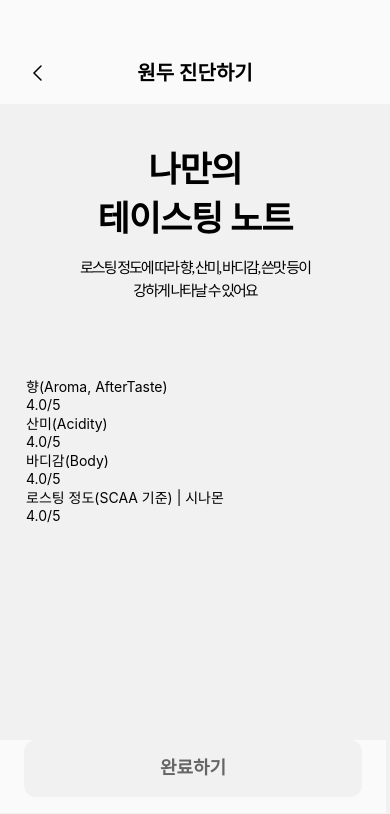
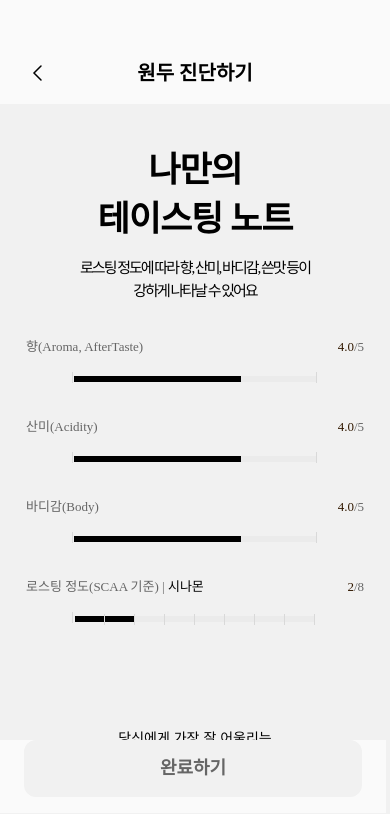
Before and after one commit to Caffeine-Drop/Web, a React Native app in the folder CaffeineDrop/: screen /EventPage06 in a window 390 px wide. Shown: the top 814 px of the page. Built offline with nearby package versions, Linux system fonts and the light colour scheme.

Commit message:
feat: 막대그래프 개선

```diff
--- a/CaffeineDrop/pages/eventPages/eventPage06.js
+++ b/CaffeineDrop/pages/eventPages/eventPage06.js
@@ -66,47 +66,115 @@ export default function EventPage06({ navigation }) {
                         <ResultInnerBox>
                             <ResultName>
                                 <ResultText>향(Aroma, AfterTaste)</ResultText>
-                                <ResultScore>4.0/5</ResultScore>
+                                <ResultScore>
+                                    4.0
+                                    <Text style={{ color: "#666666" }}>/5</Text>
+                                </ResultScore>
                             </ResultName>
                             <ResultChartSpace>
-                                <ResultGrey></ResultGrey>
-                                <ResultBrown></ResultBrown>
+                                <ResultChart>
+                                    <LeftLine />
+                                    <ResultBrown></ResultBrown>
+                                    <ResultGrey></ResultGrey>
+                                    <RightLine />
+                                </ResultChart>
                             </ResultChartSpace>
                         </ResultInnerBox>
 
                         <ResultInnerBox>
                             <ResultName>
                                 <ResultText>산미(Acidity)</ResultText>
-                                <ResultScore>4.0/5</ResultScore>
+                                <ResultScore>
+                                    4.0
+                                    <Text style={{ color: "#666666" }}>/5</Text>
+                                </ResultScore>
                             </ResultName>
+
                             <ResultChartSpace>
-                                <ResultGrey></ResultGrey>
-                                <ResultBrown></ResultBrown>
+                                <ResultChart>
+                                    <LeftLine />
+                                    <ResultBrown></ResultBrown>
+                                    <ResultGrey></ResultGrey>
+                                    <RightLine />
+                                </ResultChart>
                             </ResultChartSpace>
                         </ResultInnerBox>
 
                         <ResultInnerBox>
                             <ResultName>
                                 <ResultText>바디감(Body)</ResultText>
-                                <ResultScore>4.0/5</ResultScore>
+                                <ResultScore>
+                                    4.0
+                                    <Text style={{ color: "#666666" }}>/5</Text>
+                                </ResultScore>
                             </ResultName>
                             <ResultChartSpace>
-                                <ResultGrey></ResultGrey>
-                                <ResultBrown></ResultBrown>
+                                <ResultChart>
+                                    <LeftLine />
+                                    <ResultBrown></ResultBrown>
+                                    <ResultGrey></ResultGrey>
+                                    <RightLine />
+                                </ResultChart>
                             </ResultChartSpace>
                         </ResultInnerBox>
 
                         <ResultInnerBox>
                             <ResultName>
-                                <ResultText>로스팅 정도(SCAA 기준) | 시나몬</ResultText>
-                                <ResultScore>4.0/5</ResultScore>
+                                <ResultText>
+                                    로스팅 정도(SCAA 기준) |<Text style={{ color: "#000000" }}> 시나몬</Text>
+                                </ResultText>
+                                <ResultScore>
+                                    2<Text style={{ color: "#666666" }}>/8</Text>
+                                </ResultScore>
                             </ResultName>
                             <ResultChartSpace>
-                                <ResultGrey></ResultGrey>
-                                <ResultBrown></ResultBrown>
+                                <ResultChart>
+                                    <LeftLine />
+                                    <ResultSmallBrownWrapper>
+                                        <ResultSmallBrown />
+                                        <SmallRightLine />
+                                    </ResultSmallBrownWrapper>
+                                    <ResultSmallBrownWrapper>
+                                        <ResultSmallBrown />
+                                        <SmallRightLine />
+                                    </ResultSmallBrownWrapper>
+
+                                    <ResultSmallGreyWrapper>
+                                        <ResultSmallGrey />
+                                        <SmallRightLine />
+                                    </ResultSmallGreyWrapper>
+                                    <ResultSmallGreyWrapper>
+                                        <ResultSmallGrey />
+                                        <SmallRightLine />
+                                    </ResultSmallGreyWrapper>
+                                    <ResultSmallGreyWrapper>
+                                        <ResultSmallGrey />
+                                        <SmallRightLine />
+                                    </ResultSmallGreyWrapper>
+                                    <ResultSmallGreyWrapper>
+                                        <ResultSmallGrey />
+                                        <SmallRightLine />
+                                    </ResultSmallGreyWrapper>
+                                    <ResultSmallGreyWrapper>
+                                        <ResultSmallGrey />
+                                        <SmallRightLine />
+                                    </ResultSmallGreyWrapper>
+                                    <ResultSmallGreyWrapper>
+                                        <ResultSmallGrey />
+                                        <SmallRightLine />
+                                    </ResultSmallGreyWrapper>
+                                </ResultChart>
                             </ResultChartSpace>
                         </ResultInnerBox>
                     </ResultChartWrapper>
+
+                    <ResultCardWrapper>
+                        <ResultHeaderBox>
+                            <InnerText>당신에게 가장 잘 어울리는{"\n"}원두는?</InnerText>
+                        </ResultHeaderBox>
+
+                        <ResultContentBox>{/* 여기에 카드 이미지 */}</ResultContentBox>
+                    </ResultCardWrapper>
                 </Content>
 
                 <Footer>
@@ -174,7 +242,7 @@ const TextContainer = styled.View`
     margin-top: ${responsiveWidth(39)}px;
     margin-left: ${responsiveWidth(24)}px;
     margin-right: ${responsiveWidth(24)}px;
-    margin-bottom: ${responsiveWidth(67)}px;
+    margin-bottom: ${responsiveWidth(32)}px;
 `;
 const HeaderContainer = styled.View``;
 
@@ -204,21 +272,140 @@ const ResultChartWrapper = styled.View`
     margin-left: ${responsiveWidth(24)}px;
     margin-right: ${responsiveWidth(24)}px;
     margin-bottom: ${responsiveWidth(24)}px;
+    display: flex;
+    gap: ${responsiveHeight(12)}px;
 `;
 
-const ResultInnerBox = styled.View``;
+//목록 상자
+const ResultInnerBox = styled.View`
+    display: flex;
+    gap: ${responsiveHeight(8)}px;
+`;
 
-const ResultName = styled.View``;
+//이름과 점수 공간 ///////////////////////
+const ResultName = styled.View`
+    display: flex;
+    flex-direction: row;
+    justify-content: space-between;
+`;
 
-const ResultText = styled.Text``;
+const ResultText = styled.Text`
+    color: #666;
+    font-family: Pretendard;
+    font-size: ${responsiveFontSize(12)}px;
+    font-style: normal;
+    font-weight: 500;
+    line-height: ${responsiveHeight(16.56)}px;
+    letter-spacing: ${responsiveWidth(-0.3)}px;
+`;
 
-const ResultScore = styled.Text``;
+const ResultScore = styled.Text`
+    color: #321900;
+    text-align: right;
+    font-family: Pretendard;
+    font-size: ${responsiveFontSize(12)}px;
+    font-style: normal;
+    font-weight: 500;
+    line-height: ${responsiveHeight(16.56)}px;
+    letter-spacing: ${responsiveWidth(-0.3)}px;
+`;
 
-const ResultChartSpace = styled.View``;
+//막대그래프 공간 ///////////////////////
+const ResultChartSpace = styled.View`
+    display: flex;
+    align-items: center;
+    justify-content: center;
+    margin-bottom: ${responsiveHeight(12)}px;
+`;
 
-const ResultGrey = styled.View``;
+const ResultChart = styled.View`
+    width: ${responsiveWidth(224)}px;
+    height: ${responsiveHeight(24)}px;
+    display: flex;
+    flex-direction: row;
+    align-items: center;
+    justify-content: center;
+`;
+const RightLine = styled.View`
+    position: absolute;
+    right: 0;
+    top: ${responsiveHeight(6)}px;
+    width: ${responsiveWidth(1)}px;
+    height: ${responsiveHeight(10)}px;
+    background-color: #d9d9d9;
+    z-index: 2;
+`;
+const SmallRightLine = styled.View`
+    position: absolute;
+    right: 0;
+    top: ${responsiveHeight(-2)}px;
+    width: ${responsiveWidth(1)}px;
+    height: ${responsiveHeight(10)}px;
+    background-color: #d9d9d9;
+    z-index: 5;
+`;
+const LeftLine = styled.View`
+    position: absolute;
+    left: -1.5px;
+    top: ${responsiveHeight(6)}px;
+    width: ${responsiveWidth(1)}px;
+    height: ${responsiveHeight(10)}px;
+    background-color: #d9d9d9;
+    z-index: 2;
+`;
+const ResultBrown = styled.View`
+    background-color: #000000;
+    width: ${responsiveWidth(154)}px;
+    height: ${responsiveHeight(5)}px;
+    z-index: 1;
+`;
+const ResultGrey = styled.View`
+    background-color: #ebebeb;
+    width: ${responsiveWidth(70)}px;
+    height: ${responsiveHeight(5)}px;
+    z-index: 0;
+`;
+const ResultSmallBrownWrapper = styled.View`
+    position: relative;
+    display: flex;
+    flex-direction: row;
+    align-items: center;
+`;
+const ResultSmallGreyWrapper = styled.View`
+    position: relative;
+    display: flex;
+    flex-direction: row;
+    align-items: center;
+`;
+const ResultSmallBrown = styled.View`
+    background-color: #000000;
+    width: ${responsiveWidth(28)}px;
+    height: ${responsiveHeight(5)}px;
+    z-index: 4;
+`;
+const ResultSmallGrey = styled.View`
+    background-color: #ebebeb;
+    width: ${responsiveWidth(28)}px;
+    height: ${responsiveHeight(5)}px;
+    z-index: 3;
+`;
 
-const ResultBrown = styled.View``;
+const ResultCardWrapper = styled.View`
+    display: flex;
+    flex-direction: column;
+    gap: ${responsiveHeight(32)}px;
+    margin-top: ${responsiveHeight(50)}px;
+    margin-left: ${responsiveWidth(24)}px;
+    margin-right: ${responsiveWidth(24)}px;
+    margin-bottom: ${responsiveHeight(40)}px;
+`;
+const ResultHeaderBox = styled.View``;
+const InnerText = styled.Text`
+    text-align: center;
+`;
+const ResultContentBox = styled.View`
+    justify-content: center;
+`;
 
 //////////////////////////////////////////////
 const Footer = styled.View`
```
